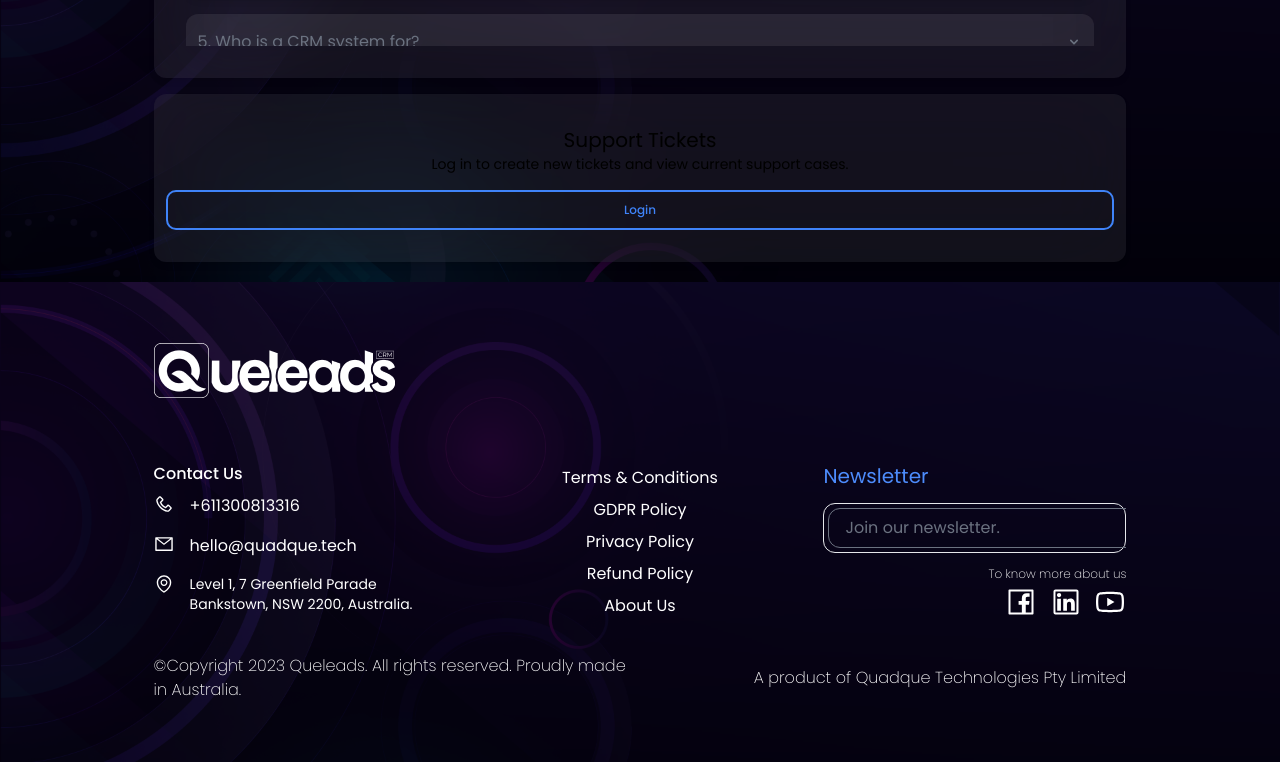
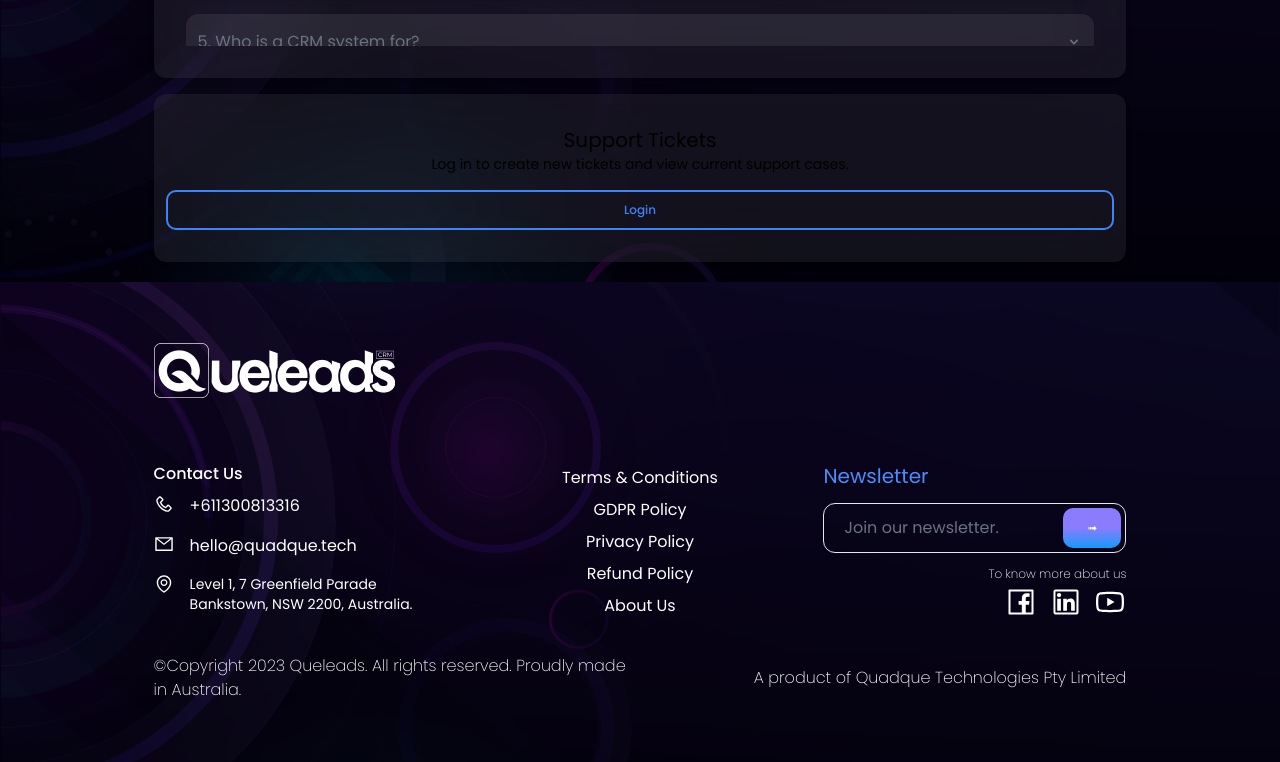
Before and after one commit to mhmalvi/nexus-crm-landing, a Next.js app: page /support in a window 1280 px wide. Shown: the part 622-1384 px from the top of the page. Built offline with nearby package versions, Linux system fonts and the light colour scheme.

Commit message:
!Update: Update newsletter

```diff
--- a/app/Components/Sections/FooterSection/FooterSection.tsx
+++ b/app/Components/Sections/FooterSection/FooterSection.tsx
@@ -64,7 +64,7 @@ const FooterSection = () => {
             <form className="flex justify-between items-center bg-[transparent] p-1 border-[1px] rounded-xl lg:mb-0 mb-8">
               <input
                 type="email"
-                className="h-[5vh] pl-4 rounded-[12px] focus:outline-none bg-[transparent] text-white"
+                className="h-[5vh] pl-4 rounded-[12px] focus:ring-0 w-full border-0 bg-[transparent] text-white "
                 placeholder="Join our newsletter."
               />
               <div className=" h-full">
```
